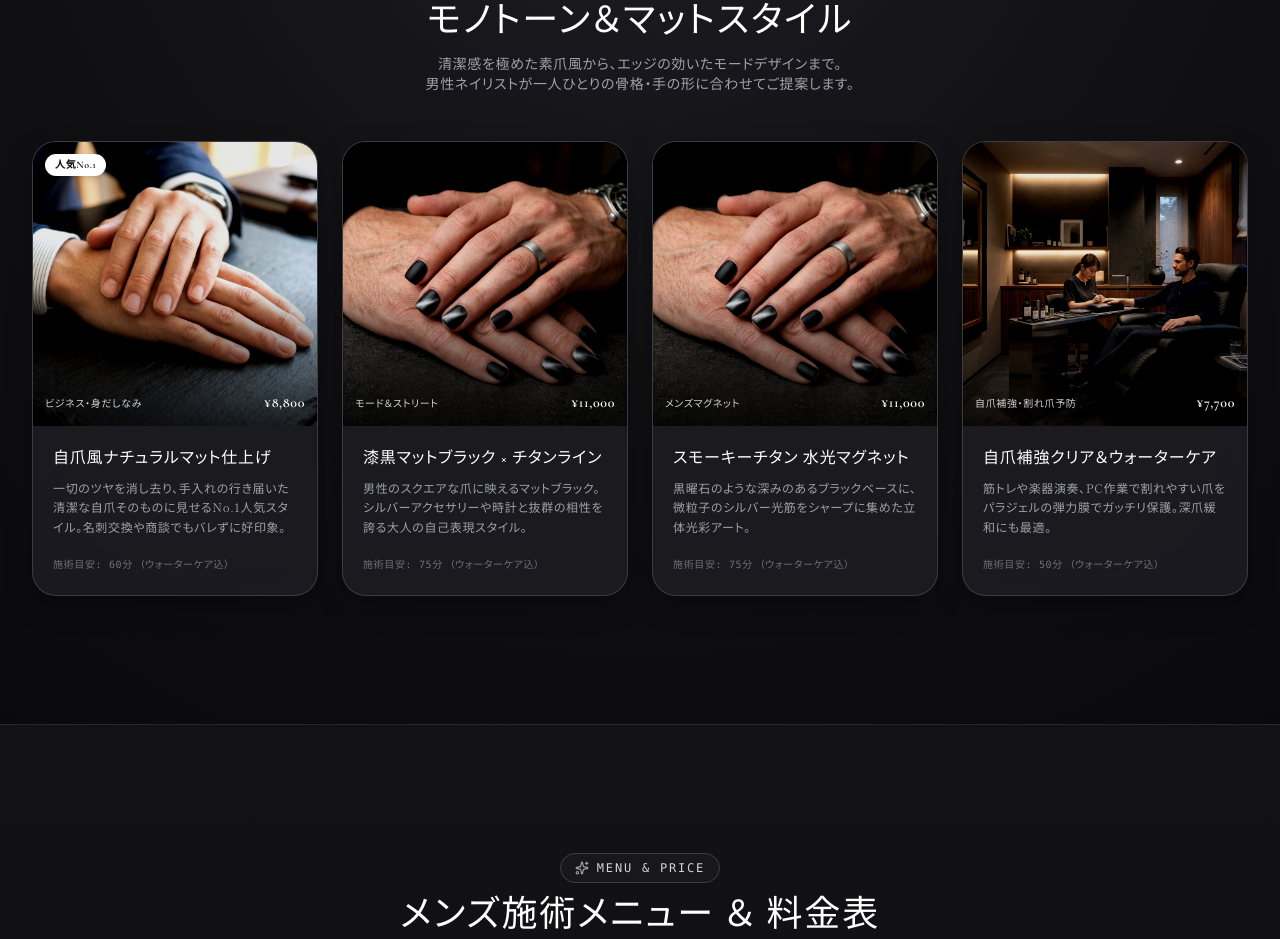
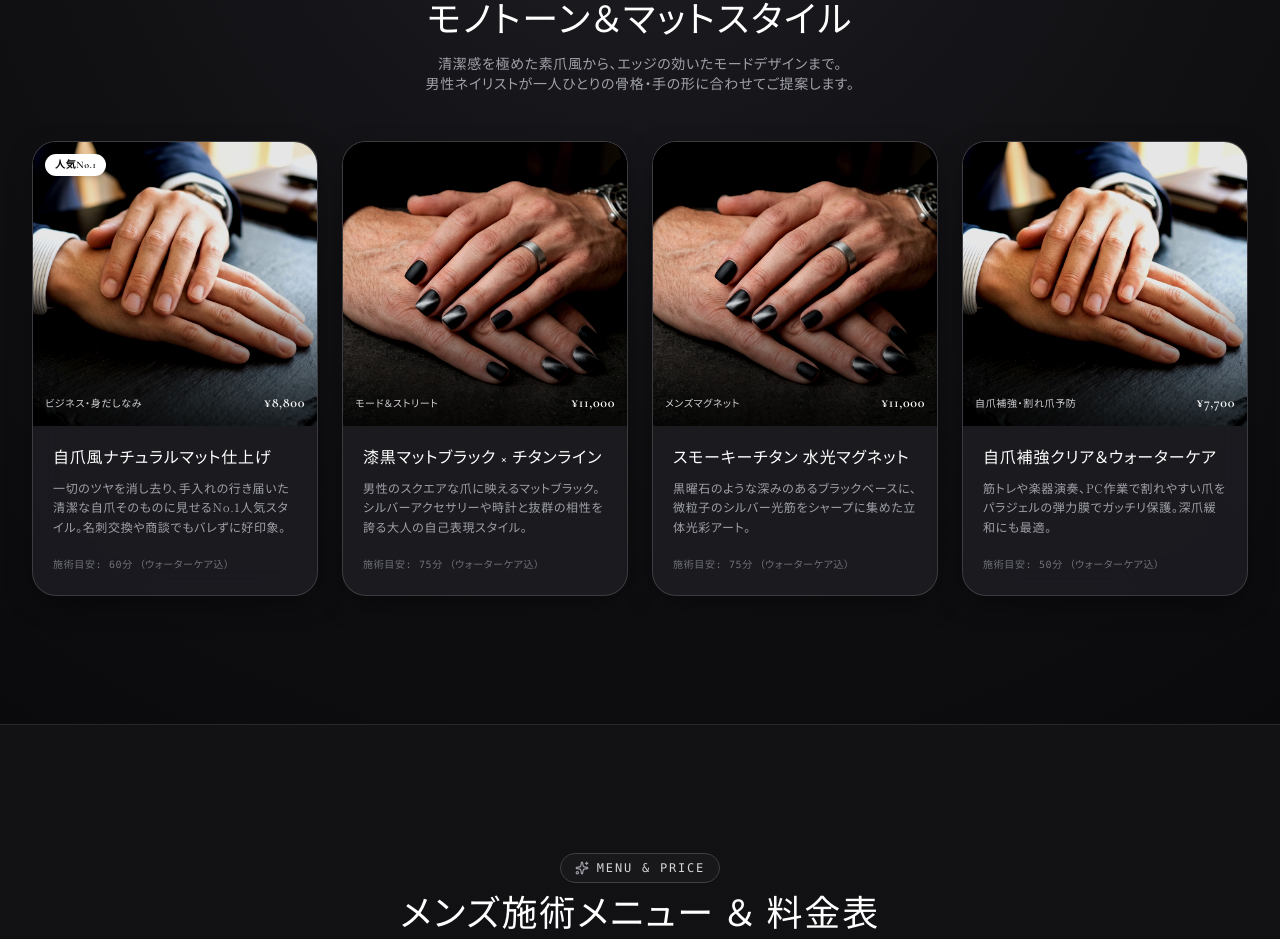
Before and after one commit to ikeda-haruka/nailsalon, a Next.js app: page /mens in a window 1280 px wide. Shown: the part 2249-3188 px from the top of the page. Built offline with nearby package versions, Linux system fonts and the light colour scheme.

Commit message:
fix: メンズスタイルカタログの『自爪補強クリア＆ウォーターケア』写真を女性店員の写った内装写真から男性ネイル仕上がり専用写真へ差し替え

```diff
--- a/src/components/mens/MensGallerySection.tsx
+++ b/src/components/mens/MensGallerySection.tsx
@@ -48,7 +48,7 @@ export default function MensGallerySection() {
       categoryName: "自爪補強・割れ爪予防",
       price: "¥7,700",
       time: "50分",
-      image: "/images/mens_interior.jpg",
+      image: "/images/mens_clear_care.jpg",
       desc: "筋トレや楽器演奏、PC作業で割れやすい爪をパラジェルの弾力膜でガッチリ保護。深爪緩和にも最適。"
     }
   ];
```
Also changed, not shown: public/images/mens_clear_care.jpg (added).
